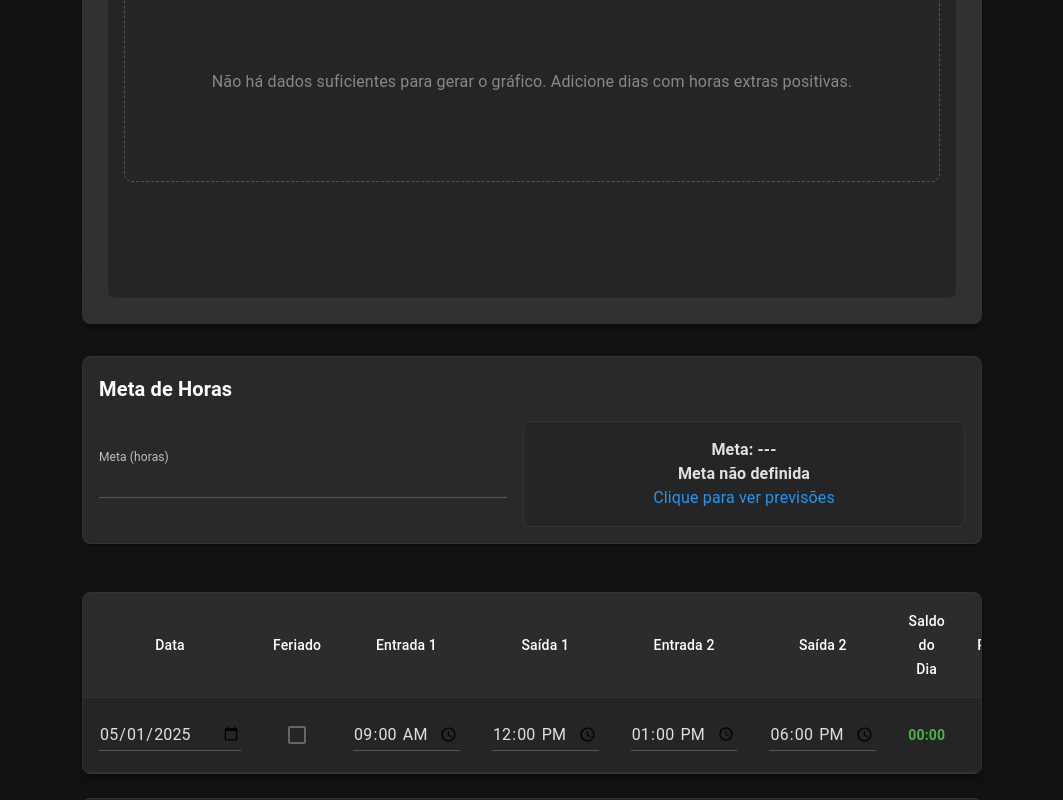
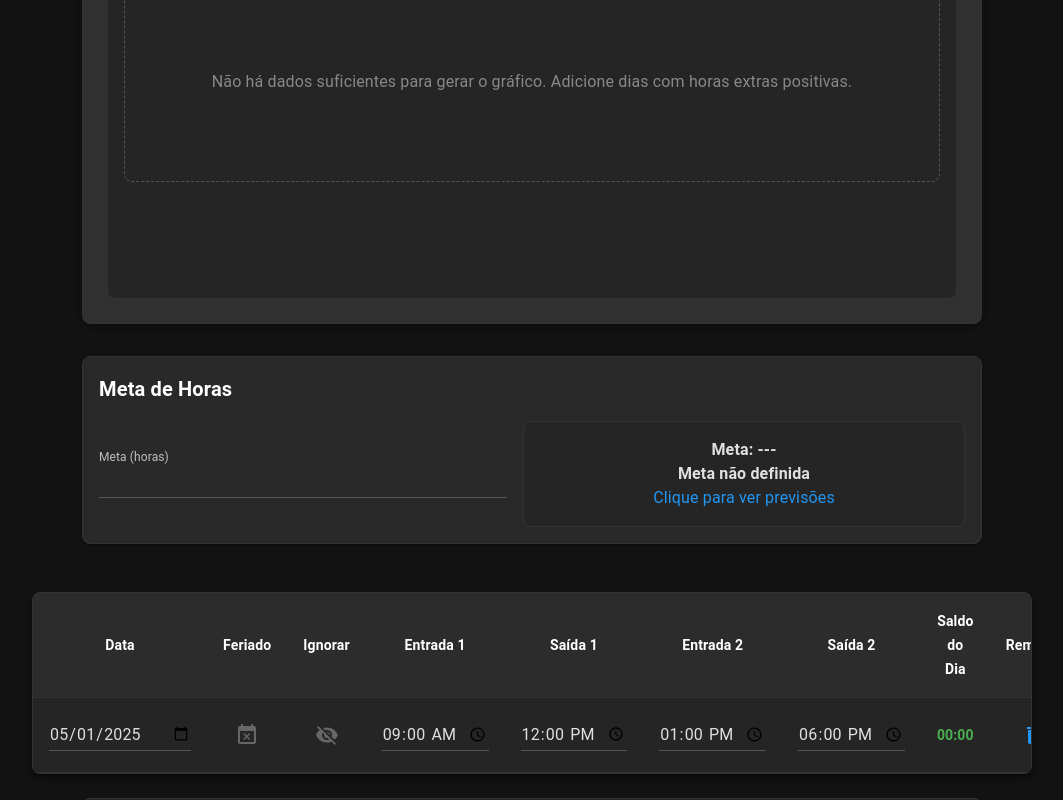
Before and after one commit to odutradev/overtime-calculator, a React (Vite) app: page / in a window 1280 px wide. Both pictures are taken after a click on the button 715 px from the left and 1214 px from the top of the page. Shown: the part 493-1293 px from the top of the page, without its empty margins (108-1171 px from the left). Built offline with nearby package versions, Linux system fonts and the light colour scheme.

Commit message:
feat: Adding option to ignore marking

```diff
--- a/src/page/components/table/index.tsx
+++ b/src/page/components/table/index.tsx
@@ -1,5 +1,7 @@
-import { TableContainer, Paper, Table as CustomTable, TableHead, TableRow, TableCell, TableBody, TextField, Checkbox, Tooltip, IconButton } from '@mui/material';
+import { TableContainer, Paper, Table as CustomTable, TableHead, TableRow, TableCell, TableBody, TextField, Checkbox, Tooltip, IconButton, Box } from '@mui/material';
 import DeleteIcon from '@mui/icons-material/Delete';
+import VisibilityOffIcon from '@mui/icons-material/VisibilityOff';
+import EventBusyIcon from '@mui/icons-material/EventBusy';
 
 import { calculateOvertime, formatMinutesToHHMM } from '../../utils';
 
@@ -19,7 +21,7 @@ const Table = ({ days, updateDay, removeDay }: OvertimeTableProps) => {
       component={Paper}
       sx={{
         mt: 2,
-        maxWidth: 900,
+        maxWidth: 1000,
         bgcolor: '#1e1e1e',
         border: '1px solid #333',
         borderRadius: 2,
@@ -32,6 +34,7 @@ const Table = ({ days, updateDay, removeDay }: OvertimeTableProps) => {
             {[
               'Data',
               'Feriado',
+              'Ignorar',
               'Entrada 1',
               'Saída 1',
               'Entrada 2',
@@ -42,7 +45,7 @@ const Table = ({ days, updateDay, removeDay }: OvertimeTableProps) => {
               <TableCell
                 key={header}
                 align="center"
-                sx={{ color: '#ffffff', borderBottom: '1px solid #333' }}
+                sx={{ color: '#ffffff', borderBottom: '1px solid #333', fontWeight: 'bold' }}
               >
                 {header}
               </TableCell>
@@ -56,8 +59,12 @@ const Table = ({ days, updateDay, removeDay }: OvertimeTableProps) => {
               day.saida1 || '12:00',
               day.entrada2 || '13:00',
               day.saida2 || '18:00',
-              day.holiday
+              day.holiday,
+              day.ignored
             );
+
+            const isIgnored = day.ignored;
+            const isDuplicated = dateCounts[day.date] > 1;
 
             return (
               <TableRow
@@ -65,7 +72,19 @@ const Table = ({ days, updateDay, removeDay }: OvertimeTableProps) => {
                 sx={{
                   '&:nth-of-type(odd)': { bgcolor: '#252525' },
                   '&:nth-of-type(even)': { bgcolor: '#1e1e1e' },
-                  '&:hover': { bgcolor: '#303030' },
+                  '&:hover': {
+                    bgcolor: '#303030',
+                    transition: 'all 0.2s ease-in-out',
+                    boxShadow: '0 2px 8px rgba(33, 150, 243, 0.3)',
+                    zIndex: 1,
+                    position: 'relative',
+                    '& .MuiTableCell-root': {
+                      borderColor: 'rgba(33, 150, 243, 0.5)',
+                    }
+                  },
+                  opacity: isIgnored ? 0.5 : 1,
+                  filter: isIgnored ? 'grayscale(0.7)' : 'none',
+                  transition: 'all 0.2s ease-in-out',
                 }}
               >
                 <TableCell
@@ -73,10 +92,8 @@ const Table = ({ days, updateDay, removeDay }: OvertimeTableProps) => {
                   sx={{
                     color: '#e0e0e0',
                     borderBottom: '1px solid #333',
-                    backgroundColor:
-                      dateCounts[day.date] > 1
-                        ? 'rgba(224, 59, 75, 0.2)'
-                        : 'inherit',
+                    backgroundColor: isDuplicated ? 'rgba(224, 59, 75, 0.2)' : 'inherit',
+                    position: 'relative',
                   }}
                 >
                   <TextField
@@ -84,6 +101,7 @@ const Table = ({ days, updateDay, removeDay }: OvertimeTableProps) => {
                     value={day.date}
                     onChange={(e) => updateDay(day.id, 'date', e.target.value)}
                     variant="standard"
+                    disabled={isIgnored}
                     sx={{
                       '& input': { color: '#e0e0e0' },
                       '& .MuiInput-underline:before': { borderBottomColor: '#555' },
@@ -91,14 +109,57 @@ const Table = ({ days, updateDay, removeDay }: OvertimeTableProps) => {
                       '& .MuiInput-underline:after': { borderBottomColor: '#2196F3' },
                     }}
                   />
+                  {isDuplicated && (
+                    <Box
+                      sx={{
+                        position: 'absolute',
+                        top: 4,
+                        right: 4,
+                        width: 8,
+                        height: 8,
+                        borderRadius: '50%',
+                        bgcolor: '#f44336',
+                        boxShadow: '0 0 4px rgba(244, 67, 54, 0.8)',
+                      }}
+                    />
+                  )}
                 </TableCell>
 
                 <TableCell align="center" sx={{ borderBottom: '1px solid #333' }}>
-                  <Checkbox
-                    checked={day.holiday}
-                    onChange={(e) => updateDay(day.id, 'holiday', e.target.checked)}
-                    sx={{ color: '#666', '&.Mui-checked': { color: '#2196F3' } }}
-                  />
+                  <Tooltip title={day.holiday ? "Dia é feriado" : "Marcar como feriado"}>
+                    <Box sx={{ display: 'flex', alignItems: 'center', justifyContent: 'center' }}>
+                      <Checkbox
+                        checked={day.holiday}
+                        onChange={(e) => updateDay(day.id, 'holiday', e.target.checked)}
+                        disabled={isIgnored}
+                        icon={<EventBusyIcon />}
+                        checkedIcon={<EventBusyIcon />}
+                        sx={{
+                          color: '#666',
+                          '&.Mui-checked': { color: '#FF9800' },
+                          '&:hover': { bgcolor: 'rgba(255, 152, 0, 0.1)' }
+                        }}
+                      />
+                    </Box>
+                  </Tooltip>
+                </TableCell>
+
+                <TableCell align="center" sx={{ borderBottom: '1px solid #333' }}>
+                  <Tooltip title={day.ignored ? "Dia está sendo ignorado" : "Ignorar este dia no cálculo"}>
+                    <Box sx={{ display: 'flex', alignItems: 'center', justifyContent: 'center' }}>
+                      <Checkbox
+                        checked={day.ignored}
+                        onChange={(e) => updateDay(day.id, 'ignored', e.target.checked)}
+                        icon={<VisibilityOffIcon />}
+                        checkedIcon={<VisibilityOffIcon />}
+                        sx={{
+                          color: '#666',
+                          '&.Mui-checked': { color: '#f44336' },
+                          '&:hover': { bgcolor: 'rgba(244, 67, 54, 0.1)' }
+                        }}
+                      />
+                    </Box>
+                  </Tooltip>
                 </TableCell>
 
                 {['entrada1', 'saida1', 'entrada2', 'saida2'].map((field) => (
@@ -119,6 +180,7 @@ const Table = ({ days, updateDay, removeDay }: OvertimeTableProps) => {
                       }
                       inputProps={{ step: 300 }}
                       variant="standard"
+                      disabled={isIgnored}
                       sx={{
                         '& input': { color: '#e0e0e0' },
                         '& .MuiInput-underline:before': { borderBottomColor: '#555' },
@@ -132,19 +194,38 @@ const Table = ({ days, updateDay, removeDay }: OvertimeTableProps) => {
                 <TableCell
                   align="center"
                   sx={{
-                    color: overtimeMinutes >= 0 ? '#4CAF50' : '#f44336',
+                    color: isIgnored ? '#666' : overtimeMinutes >= 0 ? '#4CAF50' : '#f44336',
                     fontWeight: 'bold',
                     borderBottom: '1px solid #333',
+                    position: 'relative',
                   }}
                 >
-                  {formatMinutesToHHMM(overtimeMinutes)}
+                  {isIgnored ? '---' : formatMinutesToHHMM(overtimeMinutes)}
+                  {isIgnored && (
+                    <VisibilityOffIcon
+                      sx={{
+                        position: 'absolute',
+                        top: '50%',
+                        left: '50%',
+                        transform: 'translate(-50%, -50%)',
+                        opacity: 0.3,
+                        fontSize: '1.2rem'
+                      }}
+                    />
+                  )}
                 </TableCell>
 
                 <TableCell align="center" sx={{ borderBottom: '1px solid #333' }}>
                   <Tooltip title="Remover dia">
                     <IconButton
                       onClick={() => removeDay(day.id)}
-                      sx={{ color: '#2196F3' }}
+                      sx={{
+                        color: '#2196F3',
+                        '&:hover': {
+                          bgcolor: 'rgba(33, 150, 243, 0.1)',
+                          transform: 'scale(1.1)'
+                        }
+                      }}
                     >
                       <DeleteIcon />
                     </IconButton>
--- a/src/page/index.tsx
+++ b/src/page/index.tsx
@@ -17,7 +17,11 @@ import type { Day } from "./types";
 const App = () => {
   const [days, setDays] = useState<Day[]>(() => {
     const stored = localStorage.getItem("days");
-    return stored ? JSON.parse(stored) : [];
+    const parsedDays = stored ? JSON.parse(stored) : [];
+    return parsedDays.map((day: any) => ({
+      ...day,
+      ignored: day.ignored ?? false
+    }));
   });
   const [selectedMonth, setSelectedMonth] = useState<string>(() => {
     const now = new Date();
@@ -52,7 +56,8 @@ const App = () => {
         day.saida1 || "12:00",
         day.entrada2 || "13:00",
         day.saida2 || "18:00",
-        day.holiday
+        day.holiday,
+        day.ignored
       );
       if (overtimeMinutes > 0) {
         monthlyData[yearMonth] =
@@ -104,6 +109,7 @@ const App = () => {
       id: Date.now(),
       date: formattedDate,
       holiday: false,
+      ignored: false,
       entrada1: "09:00",
       saida1: "12:00",
       entrada2: "13:00",
@@ -141,7 +147,8 @@ const App = () => {
       day.saida1 || "12:00",
       day.entrada2 || "13:00",
       day.saida2 || "18:00",
-      day.holiday
+      day.holiday,
+      day.ignored
     );
     return sum + overtimeMinutes;
   }, 0);
@@ -151,7 +158,8 @@ const App = () => {
       day.saida1 || "12:00",
       day.entrada2 || "13:00",
       day.saida2 || "18:00",
-      day.holiday
+      day.holiday,
+      day.ignored
     );
     return overtimeMinutes < 0 ? sum + overtimeMinutes : sum;
   }, 0);
@@ -161,7 +169,8 @@ const App = () => {
       day.saida1 || "12:00",
       day.entrada2 || "13:00",
       day.saida2 || "18:00",
-      day.holiday
+      day.holiday,
+      day.ignored
     );
     return sum + overtimeMinutes;
   }, 0);
@@ -171,7 +180,8 @@ const App = () => {
       day.saida1 || "12:00",
       day.entrada2 || "13:00",
       day.saida2 || "18:00",
-      day.holiday
+      day.holiday,
+      day.ignored
     );
     return overtimeMinutes < 0 ? sum + overtimeMinutes : sum;
   }, 0);
@@ -198,7 +208,13 @@ const App = () => {
     reader.onload = (event) => {
       try {
         const importedDays = JSON.parse(event.target?.result as string);
-        if (Array.isArray(importedDays)) setDays(importedDays);
+        if (Array.isArray(importedDays)) {
+          const normalizedDays = importedDays.map((day: any) => ({
+            ...day,
+            ignored: day.ignored ?? false
+          }));
+          setDays(normalizedDays);
+        }
       } catch (err) {
         console.error("Erro ao importar dados", err);
       }
--- a/src/page/types.ts
+++ b/src/page/types.ts
@@ -1,5 +1,6 @@
 export interface Day {
     holiday: boolean;
+    ignored: boolean;
     entrada1: string;
     entrada2: string;
     saida1: string;
--- a/src/page/utils.ts
+++ b/src/page/utils.ts
@@ -9,8 +9,11 @@ export const calculateOvertime = (
   saida1: string,
   entrada2: string,
   saida2: string,
-  holiday: boolean
+  holiday: boolean,
+  ignored: boolean = false
 ): { overtimeMinutes: number } => {
+  if (ignored) return { overtimeMinutes: 0 };
+
   const period1 = timeToMinutes(saida1) - timeToMinutes(entrada1);
   const period2 = timeToMinutes(saida2) - timeToMinutes(entrada2);
   const totalMinutes = period1 + period2;
```
